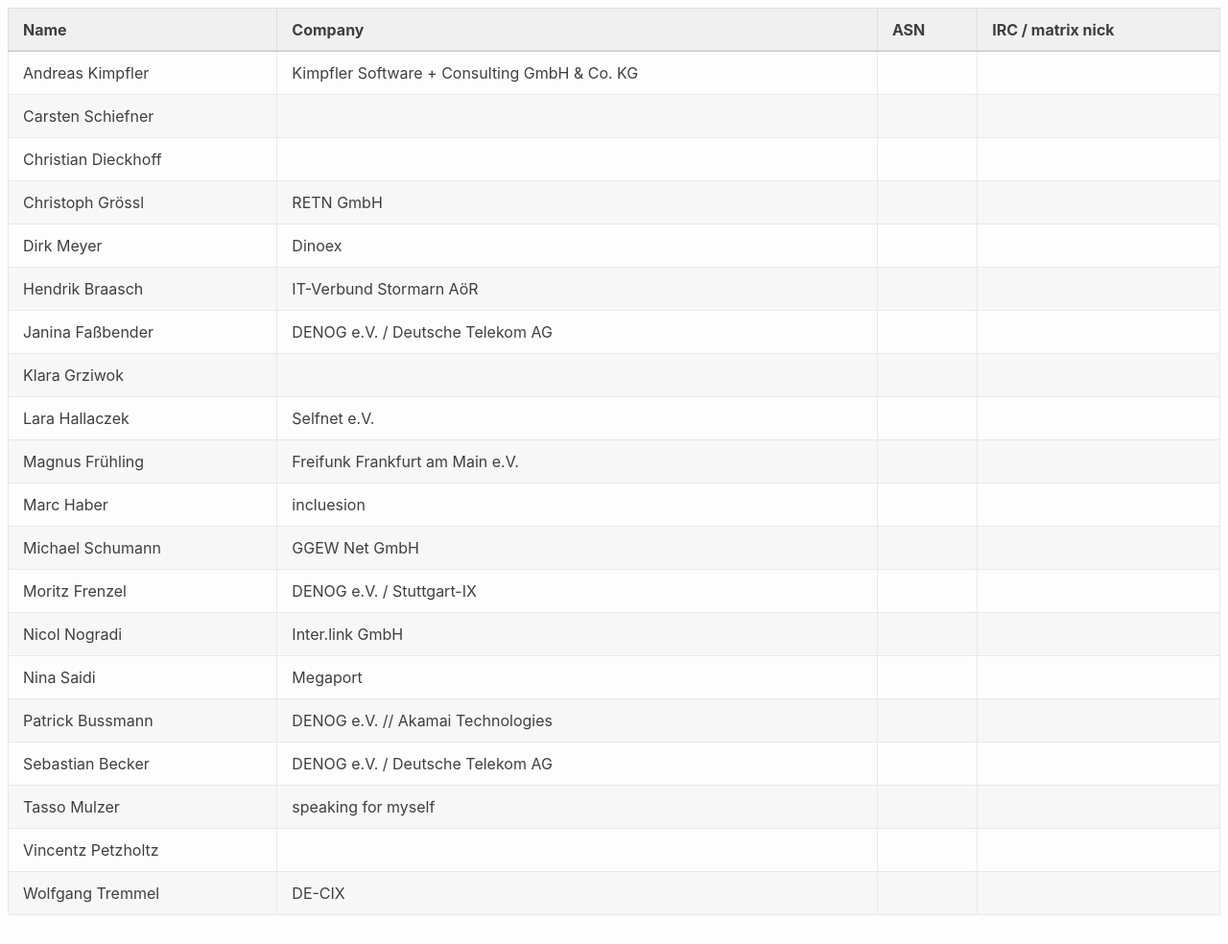
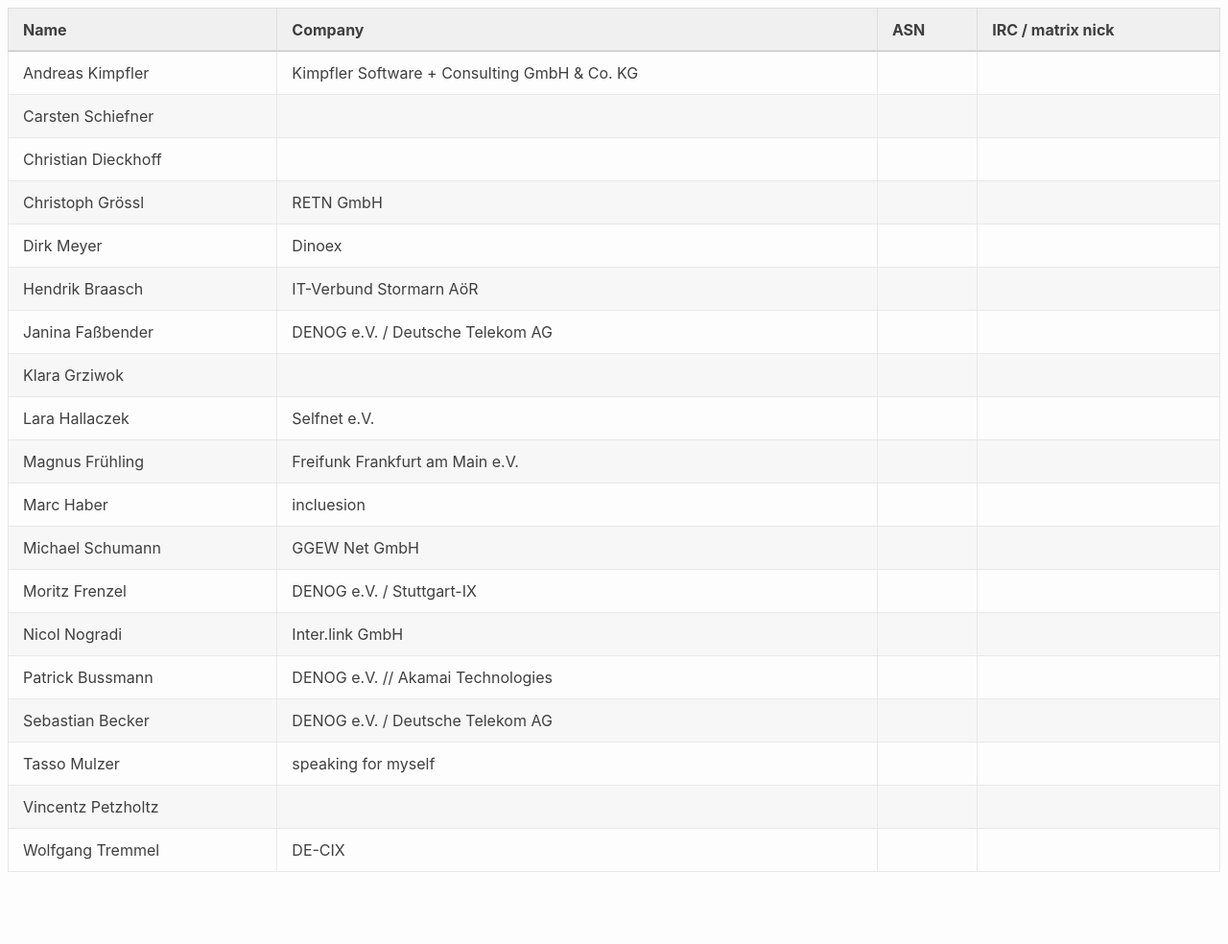
Before and after one commit to denog/pretix-attendeelist, a Jekyll site: the page built from member2025/index.markdown, in a window 1280 px wide and 984 px high. Shown: the whole window at 96% size. Built offline with Jekyll 4.4.1, drawn with Linux system fonts in a browser that asks for light colours.

Commit message:
Latest data: Fri Feb  7 16:10:59 UTC 2025

```diff
--- a/_data/attendees_member2025.json
+++ b/_data/attendees_member2025.json
@@ -84,12 +84,6 @@
     "asn": null
   },
   {
-    "name": "Nina Saidi",
-    "company": "Megaport",
-    "irc": null,
-    "asn": null
-  },
-  {
     "name": "Patrick Bussmann",
     "company": "DENOG e.V. // Akamai Technologies",
     "irc": null,
```
